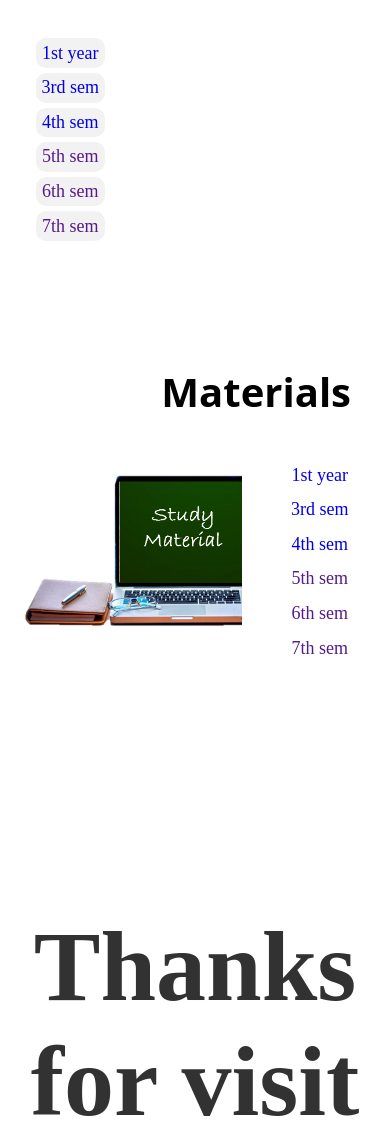
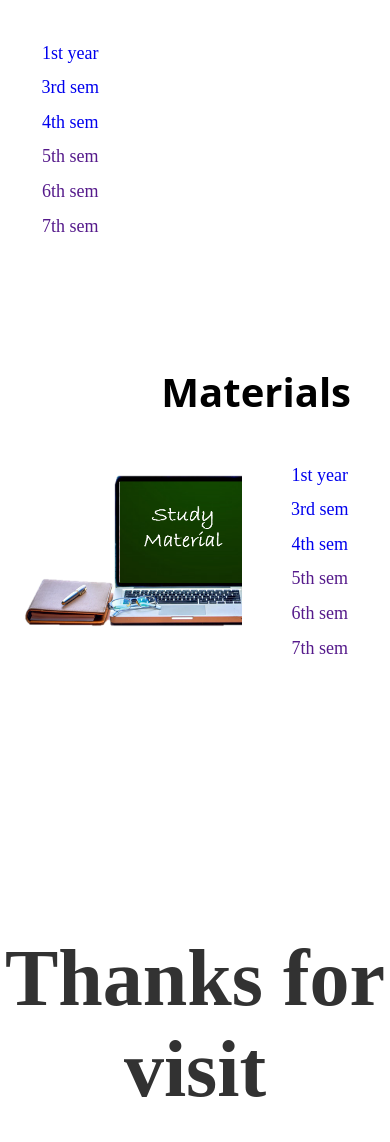
Before and after one commit to aadi-254/gtusurvivors_update1, a plain HTML site: page index.htm in a window 390 px wide. Shown: the part 1761-2903 px from the top of the page. Drawn offline with nearby package versions, Linux system fonts and the light colour scheme; a web font is replaced by a local one.

Commit message:
Update index.css

```diff
--- a/index.css
+++ b/index.css
@@ -185,7 +185,7 @@ nav .icon{
     text-decoration: none;
     height: 60%;
     width: 40%;
-    background: rgb(242, 242, 242);
+    background: white;
     text-align: center;
     align-content: center;
     border-radius: 10px;
@@ -523,6 +523,7 @@ footer{
 .parallax{
     top: 300vh;
     height: 60vh;
+    font-size:40px;
 }
         /*********** ************  page 5 *********/
 
```
